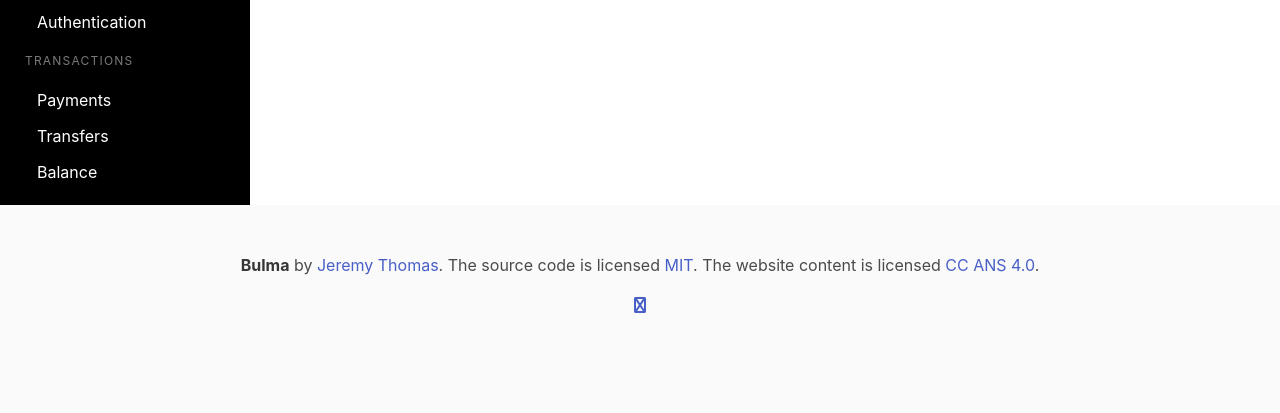
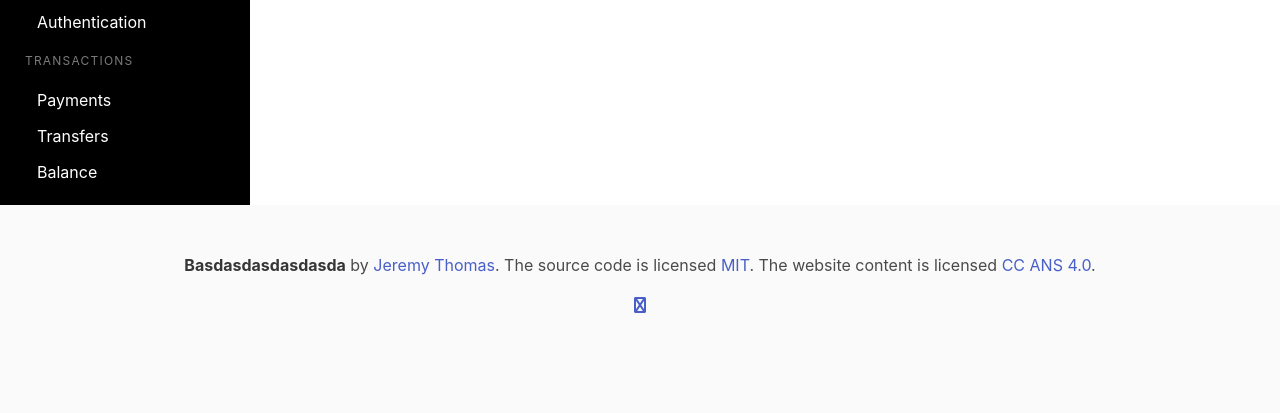
Before and after one commit to jdcastro/AirController, a Flask app: template templates/front/vuelos.html in a window 1280 px wide. Shown: the part 556-969 px from the top of the page. Run offline with Flask 2, Linux system fonts and the light colour scheme; the template is opened without the code that fills it, so the values that code supplies are empty.

Commit message:
Prueba de branch Daniel

```diff
--- a/templates/front/vuelos.html
+++ b/templates/front/vuelos.html
@@ -283,7 +283,7 @@
   <div class="container">
     <div class="content has-text-centered">
       <p>
-        <strong>Bulma</strong> by <a href="http://jgthms.com">Jeremy Thomas</a>. The source code is licensed
+        <strong>Basdasdasdasdasda</strong> by <a href="http://jgthms.com">Jeremy Thomas</a>. The source code is licensed
         <a href="http://opensource.org/licenses/mit-license.php">MIT</a>. The website content
         is licensed <a href="http://creativecommons.org/licenses/by-nc-sa/4.0/">CC ANS 4.0</a>.
       </p>
```
